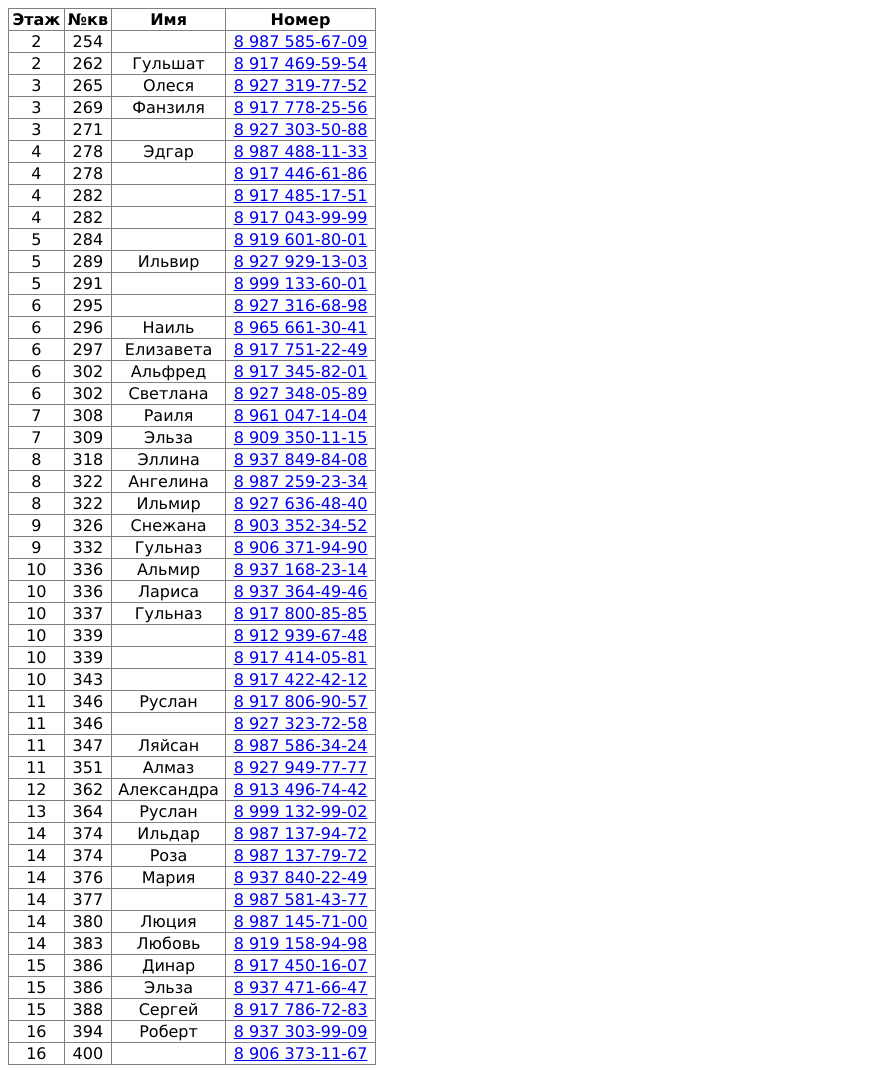
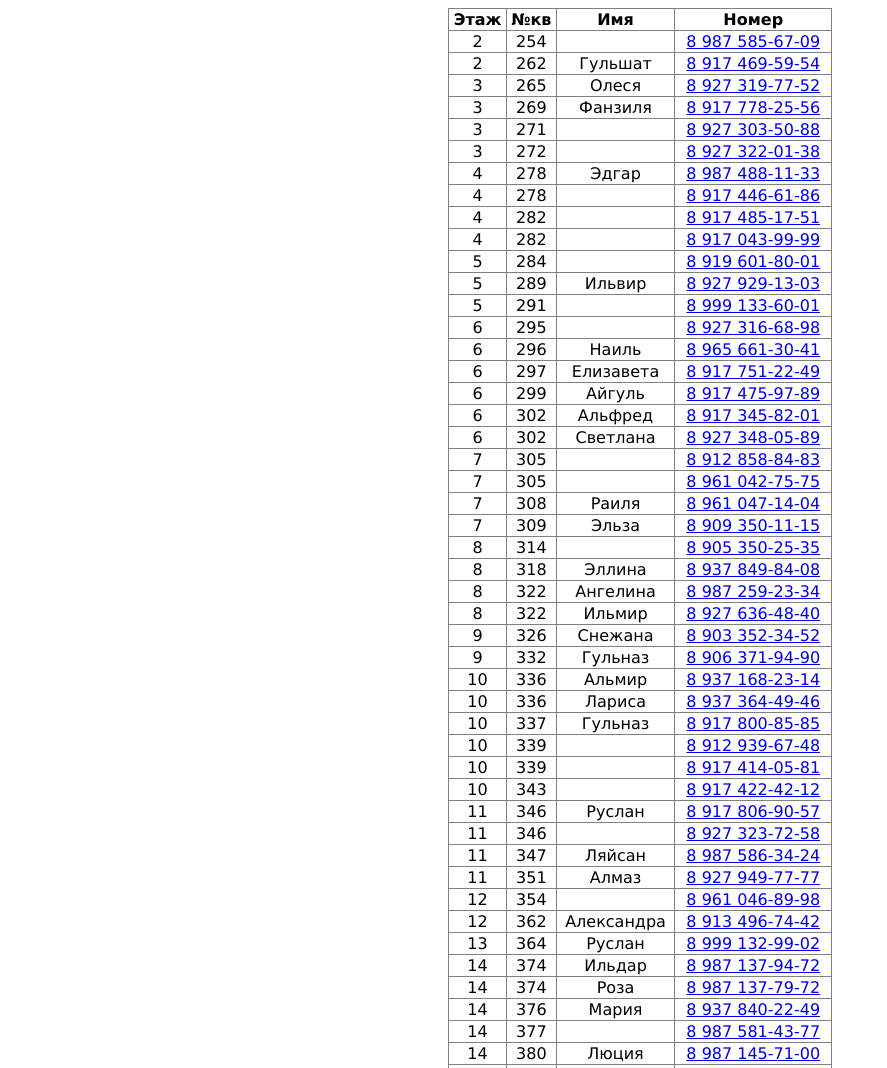
Before and after one commit to saferq/neighbors156b, a plain HTML site: page index.html in a window 1280 px wide. Shown: the top 1068 px of the page, without its empty margins (0-887 px from the left). Drawn offline with Linux system fonts and the light colour scheme.

Commit message:
update contact

```diff
--- a/index.html
+++ b/index.html
@@ -4,9 +4,10 @@
     <meta charset="UTF-8" />
     <meta name="viewport" content="width=device-width, initial-scale=1.0" />
     <!-- <link rel="stylesheet" href="/style/main.css"> -->
-    <title>Document</title>
+    <title>Контакты</title>
   </head>
   <body>
+    <div id="contacts">
       <table>
         <tr>
           <td><b>Этаж</b></td>
@@ -43,6 +44,12 @@
           <td>271</td>
           <td></td>
           <td nowrap><a href="tel:8 927 303-50-88">8 927 303-50-88</a></td>
+        </tr>
+        <tr>
+          <td>3</td>
+          <td>272</td>
+          <td></td>
+          <td nowrap><a href="tel:8 927 322-01-38">8 927 322-01-38</a></td>
         </tr>
         <tr>
           <td>4</td>
@@ -106,6 +113,12 @@
         </tr>
         <tr>
           <td>6</td>
+          <td>299</td>
+          <td>Айгуль</td>
+          <td nowrap><a href="tel:8 917 475-97-89">8 917 475-97-89</a></td>
+        </tr>
+        <tr>
+          <td>6</td>
           <td>302</td>
           <td>Альфред</td>
           <td nowrap><a href="tel:8 917 345-82-01">8 917 345-82-01</a></td>
@@ -118,6 +131,18 @@
         </tr>
         <tr>
           <td>7</td>
+          <td>305</td>
+          <td></td>
+          <td nowrap><a href="tel:8 912 858-84-83">8 912 858-84-83</a></td>
+        </tr>
+        <tr>
+          <td>7</td>
+          <td>305</td>
+          <td></td>
+          <td nowrap><a href="tel:8 961 042-75-75">8 961 042-75-75</a></td>
+        </tr>
+        <tr>
+          <td>7</td>
           <td>308</td>
           <td>Раиля</td>
           <td nowrap><a href="tel:8 961 047-14-04">8 961 047-14-04</a></td>
@@ -127,6 +152,12 @@
           <td>309</td>
           <td>Эльза</td>
           <td nowrap><a href="tel:8 909 350-11-15">8 909 350-11-15</a></td>
+        </tr>
+        <tr>
+          <td>8</td>
+          <td>314</td>
+          <td></td>
+          <td nowrap><a href="tel:8 905 350-25-35">8 905 350-25-35</a></td>
         </tr>
         <tr>
           <td>8</td>
@@ -220,6 +251,12 @@
         </tr>
         <tr>
           <td>12</td>
+          <td>354</td>
+          <td></td>
+          <td nowrap><a href="tel:8 961 046-89-98">8 961 046-89-98</a></td>
+        </tr>
+        <tr>
+          <td>12</td>
           <td>362</td>
           <td>Александра</td>
           <td nowrap><a href="tel:8 913 496-74-42">8 913 496-74-42</a></td>
@@ -297,12 +334,18 @@
           <td nowrap><a href="tel:8 906 373-11-67">8 906 373-11-67</a></td>
         </tr>
       </table>
+    </div>
   </body>
 </html>
 
 <style>
+  #contacts {
+    display: flex;
+    justify-content: center;
+  }
   table {
-    width: 23rem;
+    flex-direction: center;
+    width: 24rem;
     font-family: Verdana, Arial, Helvetica, sans-serif;
     font-size: 1em;
     border-collapse: collapse;
```
Lines whose indentation alone changed are shown as unchanged.
